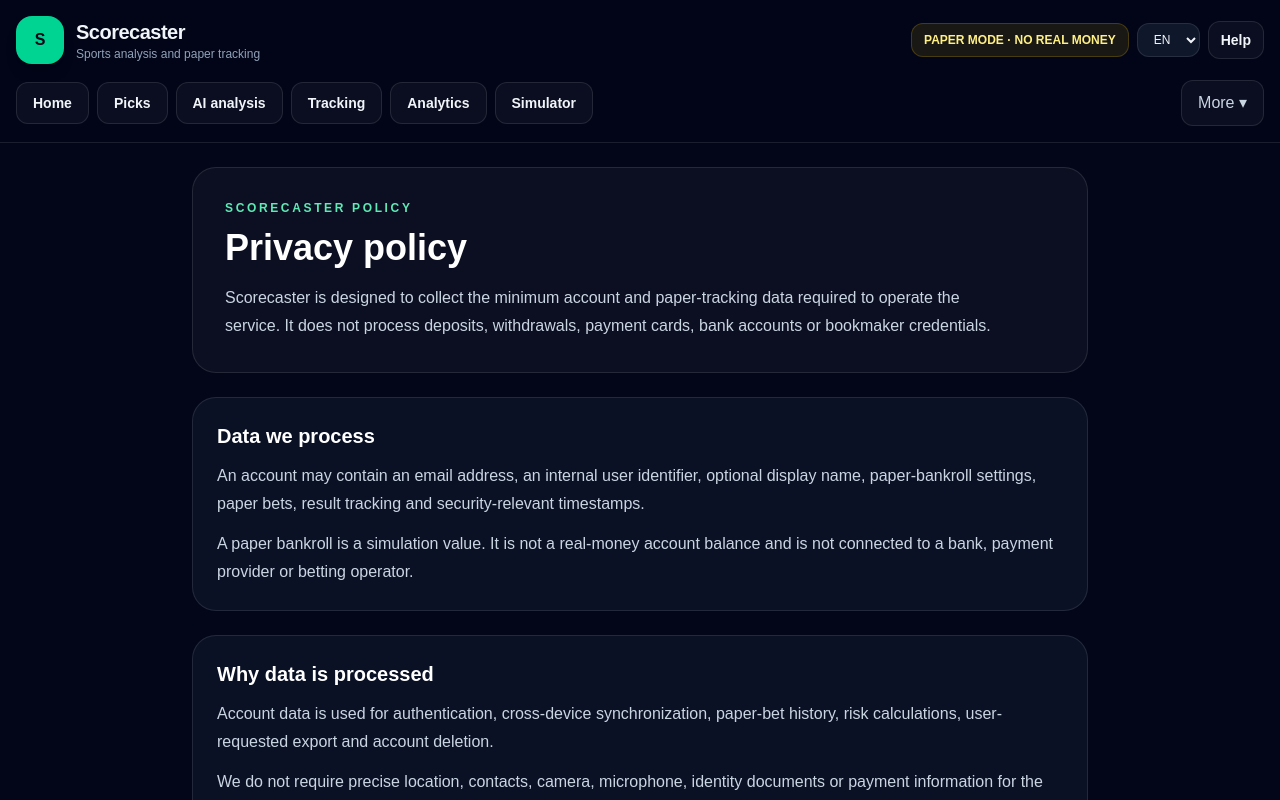
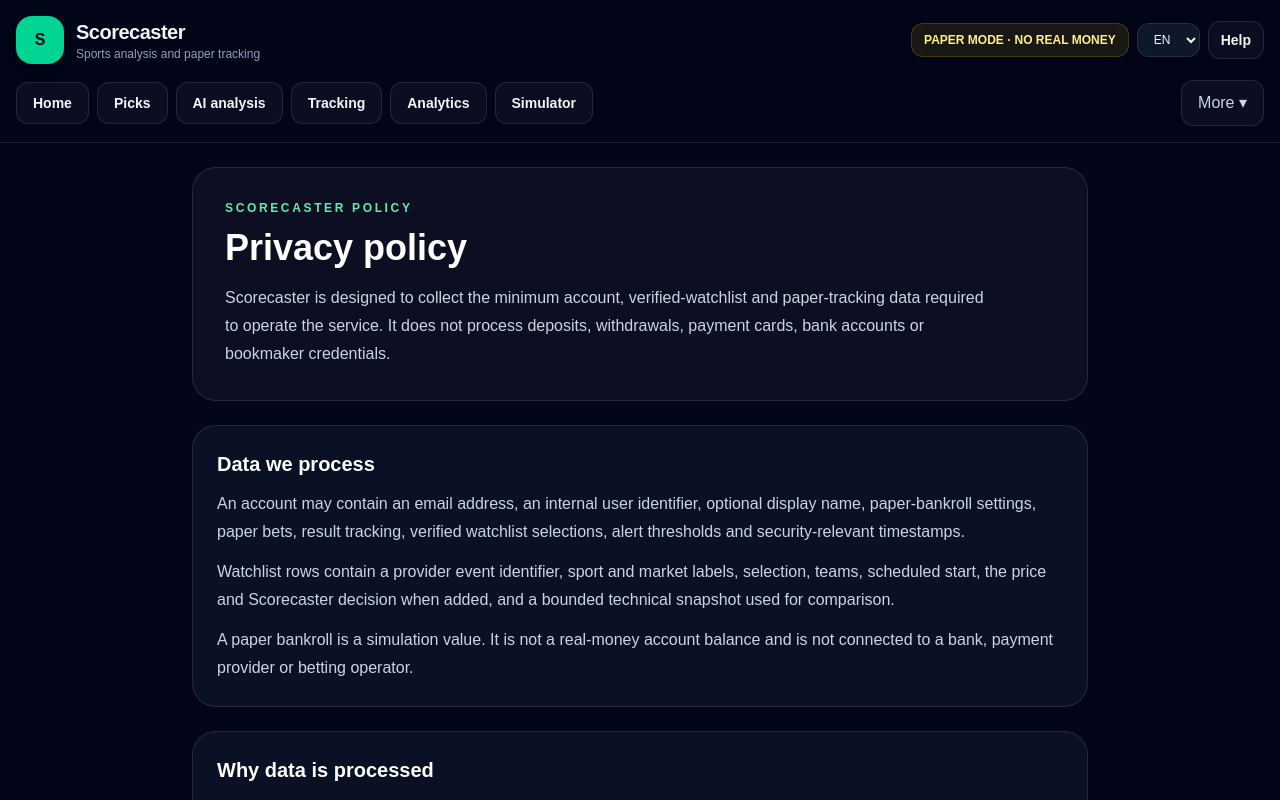
Before and after one commit to vv-glitchhub/scorecaster, a Next.js app: page /privacy in a window 1280 px wide. Shown: the top 800 px of the page. Built offline with nearby package versions, Linux system fonts and the light colour scheme.

Commit message:
Disclose Watchlist V2 and Agent V11 data use

```diff
--- a/app/privacy/page.jsx
+++ b/app/privacy/page.jsx
@@ -6,42 +6,52 @@ export default function PrivacyPage() {
   return (
     <PolicyPage
       title="Privacy policy"
-      intro="Scorecaster is designed to collect the minimum account and paper-tracking data required to operate the service. It does not process deposits, withdrawals, payment cards, bank accounts or bookmaker credentials."
+      intro="Scorecaster is designed to collect the minimum account, verified-watchlist and paper-tracking data required to operate the service. It does not process deposits, withdrawals, payment cards, bank accounts or bookmaker credentials."
       sections={[
         {
           title: "Data we process",
           body: [
-            "An account may contain an email address, an internal user identifier, optional display name, paper-bankroll settings, paper bets, result tracking and security-relevant timestamps.",
+            "An account may contain an email address, an internal user identifier, optional display name, paper-bankroll settings, paper bets, result tracking, verified watchlist selections, alert thresholds and security-relevant timestamps.",
+            "Watchlist rows contain a provider event identifier, sport and market labels, selection, teams, scheduled start, the price and Scorecaster decision when added, and a bounded technical snapshot used for comparison.",
             "A paper bankroll is a simulation value. It is not a real-money account balance and is not connected to a bank, payment provider or betting operator."
           ]
         },
         {
           title: "Why data is processed",
           body: [
-            "Account data is used for authentication, cross-device synchronization, paper-bet history, risk calculations, user-requested export and account deletion.",
+            "Account data is used for authentication, cross-device synchronization, paper history, risk calculations, verified watchlist comparisons, user-requested export and account deletion.",
+            "Settled paper rows with a valid stored probability and timestamp may be used by Agent V11 for chronological calibration and drift evaluation. The challenger remains in shadow mode and does not silently change the production probability.",
             "We do not require precise location, contacts, camera, microphone, identity documents or payment information for the Scorecaster MVP."
           ]
         },
         {
-          title: "Optional Agent V10 explanation",
+          title: "Verified watchlist",
+          body: [
+            "A signed-in user may add a current Scorecaster selection to the watchlist. The server verifies the event and selection against current live-provider analysis before storing it.",
+            "User-triggered refresh compares the stored state with current verified data and may report a kickoff window, price movement, decision change or a price below the calculated PLAY floor. Missing current data remains unavailable; Scorecaster does not invent a replacement market.",
+            "Watchlist V2 does not create a paper stake, place a wager or send background push notifications."
+          ]
+        },
+        {
+          title: "Optional governed explanation",
           body: [
             "A signed-in user may explicitly request an optional language-model explanation for an already calculated Agent decision. The server sends only a bounded market-decision contract containing the match, selection, calculated decision metrics, verified evidence, counterarguments and missing-evidence labels.",
-            "The explanation request does not include the user's email address, name, account identifier, payment information, bookmaker credentials, authentication token or full paper history. The language-model request is sent with provider-side response storage disabled. The provider is not permitted to change the deterministic probability, edge, expected value, stake, portfolio allocation or PLAY/WATCH/SKIP decision.",
-            "If the optional provider is unavailable, not configured or the user is not authenticated, Scorecaster returns a deterministic explanation generated inside Scorecaster instead. The browser may cache the returned explanation locally for a limited period to reduce repeated provider calls."
+            "The explanation request does not include the user's email address, name, account identifier, payment information, bookmaker credentials, authentication token or full paper history. Provider-side response storage is disabled. The provider is not permitted to change the deterministic probability, edge, expected value, stake, portfolio allocation or PLAY/WATCH/SKIP decision.",
+            "If the optional provider is unavailable or the request is not eligible for enhanced output, Scorecaster returns a deterministic explanation instead. The browser may cache a completed explanation locally for a limited period to reduce repeated provider calls."
           ]
         },
         {
           title: "Protection and access",
           body: [
-            "Transport uses HTTPS. Supabase authentication and database Row Level Security restrict account rows to the authenticated user. Server-only integration keys are not included in browser or mobile bundles.",
-            "No system is perfectly immune to attack. Scorecaster minimizes potential harm by limiting the data collected and by separating public client configuration from server secrets."
+            "Transport uses HTTPS. Supabase authentication and forced database Row Level Security restrict account, paper and watchlist rows to the authenticated user. Protected APIs also enforce user validation, bounded inputs and per-user quotas.",
+            "No system is perfectly immune to attack. Scorecaster minimizes potential harm by limiting collected data and separating public client configuration from server-only settings."
           ]
         },
         {
           title: "Your controls",
           body: [
-            "Authenticated users can request an export through /api/account/export and can delete their account through the in-app account deletion flow when server deletion is configured.",
-            "Public release requires a configured support contact and a finalized controller identity. This policy must be reviewed before App Store or Google Play submission."
+            "Authenticated users can pause or remove watchlist rows, request an export through /api/account/export and delete their account through the in-app account deletion flow when server deletion is configured.",
+            "Account export and deletion include verified watchlist rows. Public release requires a configured support contact and a finalized controller identity. This policy must be reviewed before App Store or Google Play submission."
           ]
         }
       ]}
```
